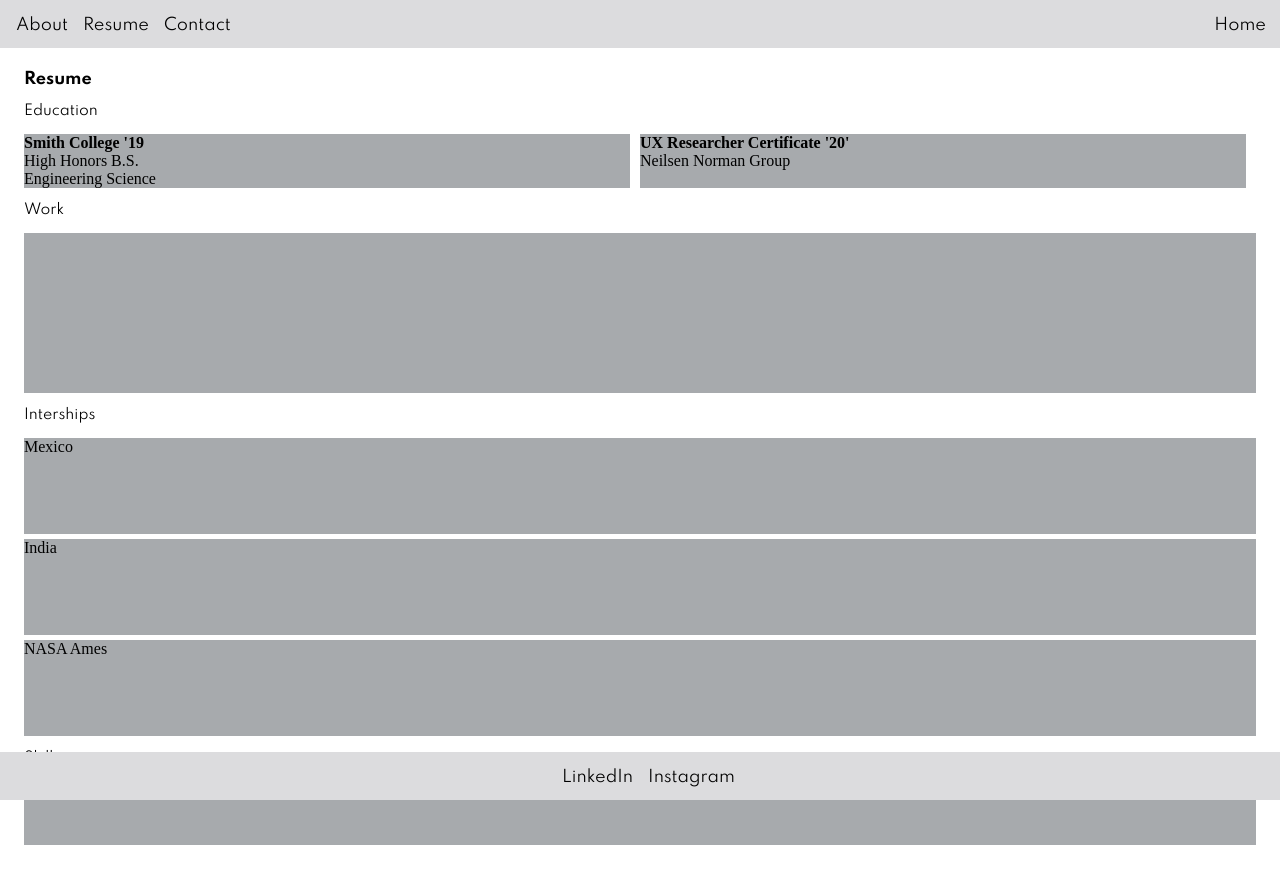
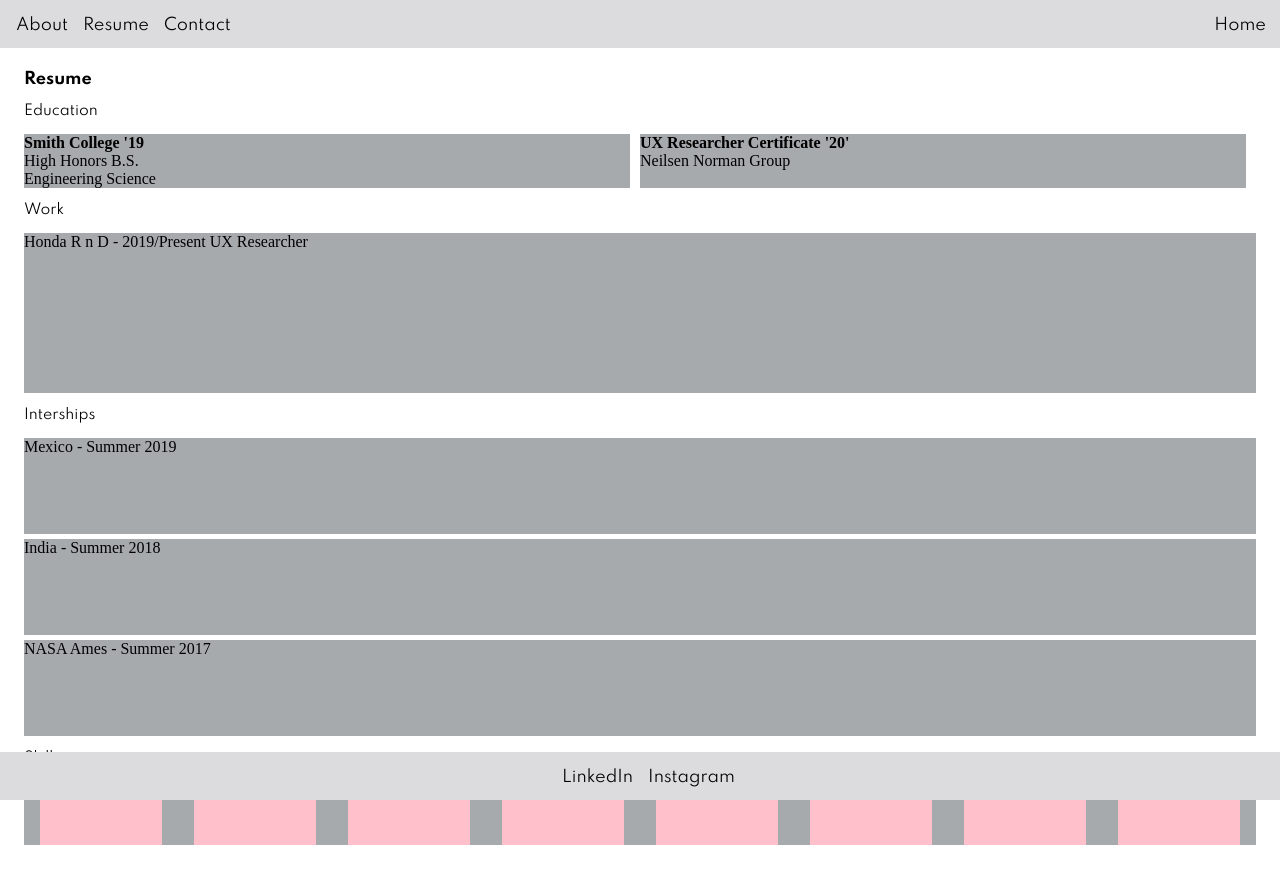
Before and after one commit to mrojasb/Macamole, a Next.js app: page /resume in a window 1280 px wide. Shown: the top 884 px of the page. Built offline with nearby package versions, Linux system fonts and the light colour scheme.

Commit message:
updated the navbar in index page to be links instead of functions, added abit of writing to resume section and prepared to do horinzontal scrool

```diff
--- a/components/afterTap.js
+++ b/components/afterTap.js
@@ -42,6 +42,8 @@ let afterTap = {
 
         textAlign: 'center',
         fontFamily: 'Spartan',
+        textDecoration: "none",
+        color: "black",
 
         display: 'flex',
         flexDirection: 'column',
--- a/components/resumeStyle.js
+++ b/components/resumeStyle.js
@@ -28,10 +28,20 @@ let resumeStyles = {
         backgroundColor: "#a7aaad",
     },
 
+    sqSkillsCont: {
+        height: '4rem',
+        // width: '100%',
+        backgroundColor: "#a7aaad",
+        display: 'flex',
+    },
+
     sqSkills: {
         height: '4rem',
-        width: '100%',
-        backgroundColor: "#a7aaad",
+        width: '10rem',
+        backgroundColor: "pink",
+
+        margin: '0 1rem',
+
     }
 
 }
--- a/pages/about.js
+++ b/pages/about.js
@@ -9,10 +9,7 @@ export default function about() {
                 <h2 style={Styles.h2}>This is me!</h2>
                 <div style={Styles.imgSqr}></div>
                 <p style={Styles.body}>
-                   My name is Maca! (she/her) I was born and raise in Chile, that long and skinny country in South America.
-                   <br></br><br></br>
-
-                   Lorem ipsum dolor sit amet, consectetur adipiscing elit, sed do eiusmod tempor incididunt ut labore et dolore magna aliqua. Morbi quis commodo odio aenean sed adipiscing diam donec adipiscing. Arcu odio ut sem nulla. Purus in massa tempor nec feugiat nisl pretium fusce. Feugiat nibh sed pulvinar proin gravida hendrerit lectus. Eleifend quam adipiscing vitae proin sagittis. Nisl pretium fusce id velit. Vitae justo eget magna fermentum iaculis. Mi sit amet mauris commodo quis imperdiet. Sed vulputate mi sit amet mauris commodo quis. Enim sit amet venenatis urna cursus eget nunc scelerisque viverra. Lectus urna duis convallis convallis tellus id interdum velit laoreet.
+                   My name is Maca! Lorem ipsum dolor sit amet, consectetur adipiscing elit, sed do eiusmod tempor incididunt ut labore et dolore magna aliqua. Morbi quis commodo odio aenean sed adipiscing diam donec adipiscing. Arcu odio ut sem nulla. Purus in massa tempor nec feugiat nisl pretium fusce. Feugiat nibh sed pulvinar proin gravida hendrerit lectus. Eleifend quam adipiscing vitae proin sagittis. Nisl pretium fusce id velit. Vitae justo eget magna fermentum iaculis. Mi sit amet mauris commodo quis imperdiet. Sed vulputate mi sit amet mauris commodo quis. Enim sit amet venenatis urna cursus eget nunc scelerisque viverra. Lectus urna duis convallis convallis tellus id interdum velit laoreet.
                 </p>
             </div>
 
--- a/pages/contact.js
+++ b/pages/contact.js
@@ -18,9 +18,8 @@ export default function contact() {
                             Here is where you can contact me!
                             <Spacer height={1.5}/>
 
-                            mail: macarojasb@gmail.com <br></br>
+                            e-mail: macarojasb@gmail.com <br></br>
                             instagram: @macarojasb <br></br>
-                            phone:
                         </p>
 
                 </div>
--- a/pages/resume.js
+++ b/pages/resume.js
@@ -27,22 +27,32 @@ export default function resume() {
 {/* ............................ */}
         <p style={Styles.body}> Work </p>
         <div style={resumeStyles.sqWork}>
-
+          Honda R n D - 2019/Present
+          UX Researcher
         </div>
 
 {/* ............................ */}
         <p style={Styles.body}> Interships </p>
-        <div style={resumeStyles.sqInternship}>Mexico</div>
+        <div style={resumeStyles.sqInternship}>Mexico - Summer 2019</div>
         <Spacer height={.3}/>
 
-        <div style={resumeStyles.sqInternship}>India</div>
+        <div style={resumeStyles.sqInternship}>India - Summer 2018</div>
         <Spacer height={.3}/>
 
-        <div style={resumeStyles.sqInternship}>NASA Ames</div>
+        <div style={resumeStyles.sqInternship}>NASA Ames - Summer 2017</div>
 
 {/* ............................ */}
         <p style={Styles.body}> Skills </p>
-        <div style={resumeStyles.sqSkills}></div>
+        <div style={resumeStyles.sqSkillsCont}>
+          <div style={resumeStyles.sqSkills}>1</div>
+          <div style={resumeStyles.sqSkills}>2</div>
+          <div style={resumeStyles.sqSkills}>3</div>
+          <div style={resumeStyles.sqSkills}>4</div>
+          <div style={resumeStyles.sqSkills}>5</div>
+          <div style={resumeStyles.sqSkills}>6</div>
+          <div style={resumeStyles.sqSkills}>7</div>
+          <div style={resumeStyles.sqSkills}>8</div>
+        </div>
 
       </div>
     </div>
```
Also changed, not shown: pages/index.js (+11 -16 lines), 1 other file (tests, documents, lock files or other folders).
